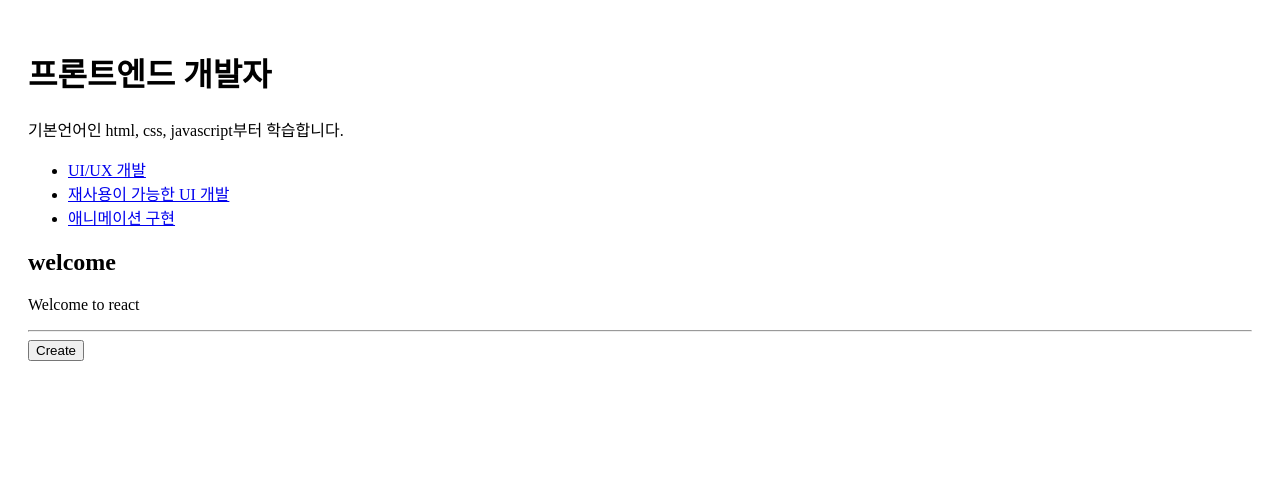
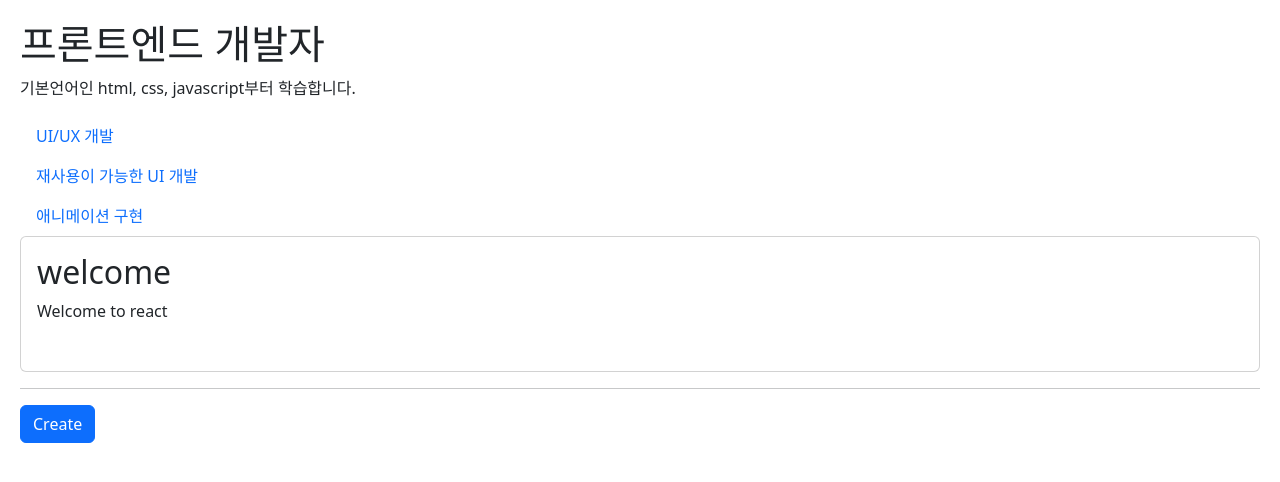
Before and after one commit to bohem026/note-react-reactbasic, a React (Vite) app: page / in a window 1280 px wide. Shown: the top 482 px of the page. Built offline with nearby package versions, Linux system fonts and the light colour scheme.

Commit message:
feat: integrate Bootstrap for styling and enhance component layouts

```diff
--- a/index.html
+++ b/index.html
@@ -5,6 +5,12 @@
     <link rel="icon" type="image/svg+xml" href="/favicon.svg" />
     <meta name="viewport" content="width=device-width, initial-scale=1.0" />
     <title>react-basic</title>
+    <link
+      href="https://cdn.jsdelivr.net/npm/bootstrap@5.3.8/dist/css/bootstrap.min.css"
+      rel="stylesheet"
+      integrity="sha384-sRIl4kxILFvY47J16cr9ZwB07vP4J8+LH7qKQnuqkuIAvNWLzeN8tE5YBujZqJLB"
+      crossorigin="anonymous"
+    />
   </head>
   <body>
     <div id="root"></div>
--- a/src/App.jsx
+++ b/src/App.jsx
@@ -132,7 +132,7 @@
           setMode('welcome');
         }}
       />
-      <Nav data={content} onChangeMode={handleChangeMode} />
+      <Nav data={content} id={id} onChangeMode={handleChangeMode} />
       {renderArticle()}
       <hr />
       <Controls
--- a/src/components/MyArticle.jsx
+++ b/src/components/MyArticle.jsx
@@ -1,14 +1,24 @@
 function MyArticle({ title, desc, level, onChangeMode, onDelete }) {
   console.log('MyArticle render');
   return (
-    <section>
-      <article>
-        <h2>{title}</h2>
-        <p>{desc}</p>
+    <section className="card">
+      <article className="card-body">
+        <h2 className="card-title">{title}</h2>
+        <p className="card-text">{desc}</p>
         {level && <p>난이도:{level}</p>}
       </article>
-      {onChangeMode && <button onClick={onChangeMode}>수정</button>}
-      {onDelete && <button onClick={onDelete}>삭제</button>}
+      <div className="d-flex justify-content-end p-3 gap-1">
+        {onChangeMode && (
+          <button className="btn btn-secondary btn-sm" onClick={onChangeMode}>
+            수정
+          </button>
+        )}
+        {onDelete && (
+          <button className="btn btn-danger btn-sm" onClick={onDelete}>
+            삭제
+          </button>
+        )}
+      </div>
     </section>
   );
 }
--- a/src/components/Nav.jsx
+++ b/src/components/Nav.jsx
@@ -1,12 +1,13 @@
 //Nav 컴포넌트
 import { memo } from 'react';
 
-const Nav = memo(function Nav({ data, onChangeMode }) {
+const Nav = memo(function Nav({ id, data, onChangeMode }) {
   console.log('Nav render');
   const lists = data.map((d) => (
-    <li key={d.id}>
+    <li key={d.id} className="nav-item">
       <a
         href={`/${d.id}`}
+        className={`nav-link ${d.id === id ? 'active' : ''}`}
         // data-id={d.id}
         onClick={(e) => {
           // console.log(e.target.dataset.id);
@@ -22,7 +23,7 @@
   //list에 출력할 코드 생성
   return (
     <nav>
-      <ul>{lists}</ul>
+      <ul className="nav flex-column nav-pills">{lists}</ul>
     </nav>
   );
 });
--- a/src/components/controls.jsx
+++ b/src/components/controls.jsx
@@ -4,6 +4,7 @@
   return (
     <div className="menu">
       <button
+        className="btn btn-primary"
         onClick={() => {
           onChangeMode();
         }}
```
